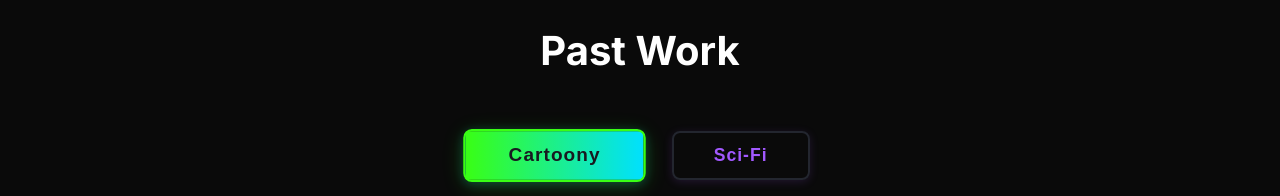
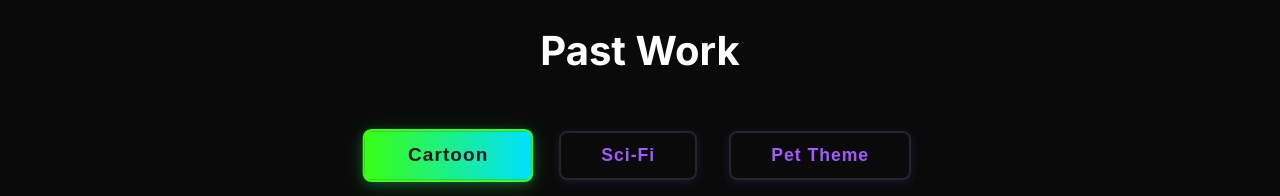
Before and after one commit to Abinav-70/Ui-Portfolio, a plain HTML site: page index.html in a window 1280 px wide. Shown: the part 877-1073 px from the top of the page. Drawn offline with Linux system fonts and the light colour scheme.

Commit message:
Update index.html

```diff
--- a/index.html
+++ b/index.html
@@ -38,8 +38,9 @@
     <section id="portfolio" class="portfolio">
         <h2>Past Work</h2>
         <div class="portfolio-categories">
-            <button class="category-btn cartoony active" onclick="switchCategory('cartoony')">Cartoony</button>
+            <button class="category-btn cartoon active" onclick="switchCategory('cartoon')">Cartoon</button>
             <button class="category-btn scifi" onclick="switchCategory('scifi')">Sci-Fi</button>
+            <button class="category-btn pet" onclick="switchCategory('pet')">Pet Theme</button>
         </div>
         <div class="portfolio-container">
             <button class="arrow-btn prev-btn" onclick="changeSlide(-1)">
```
